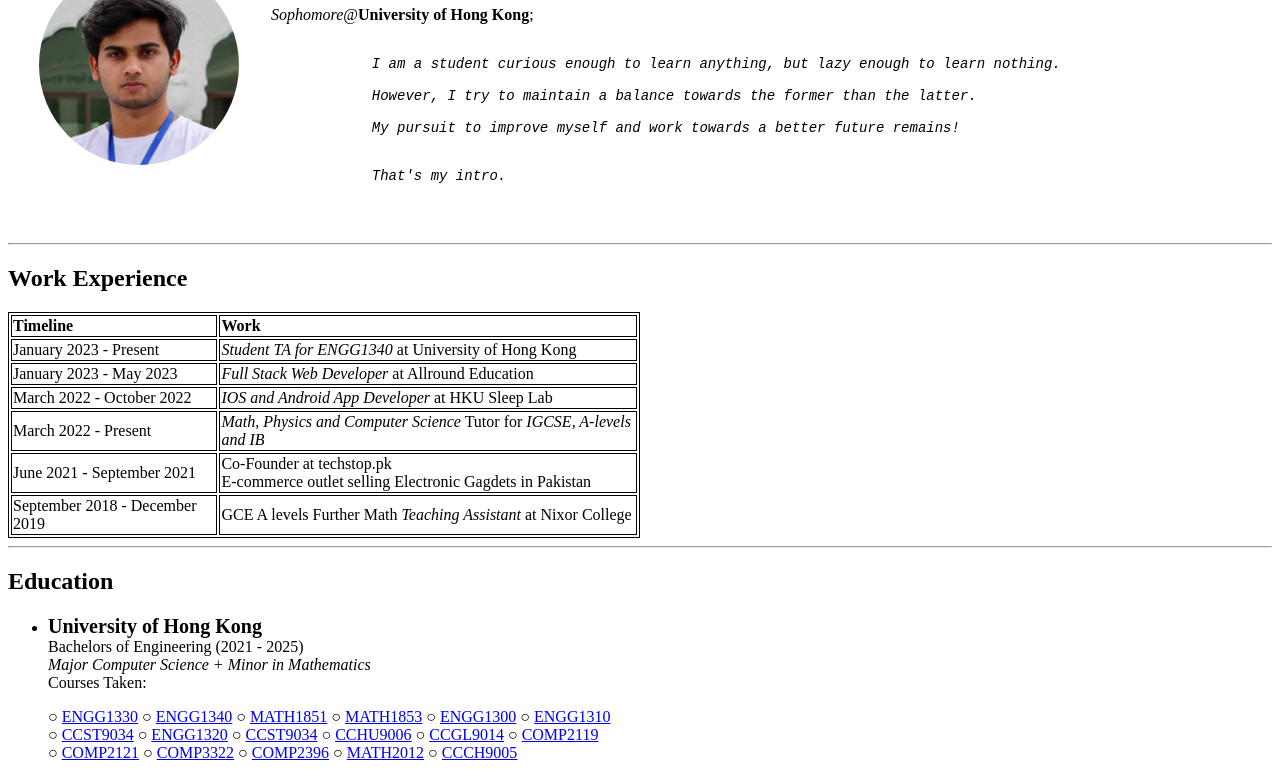
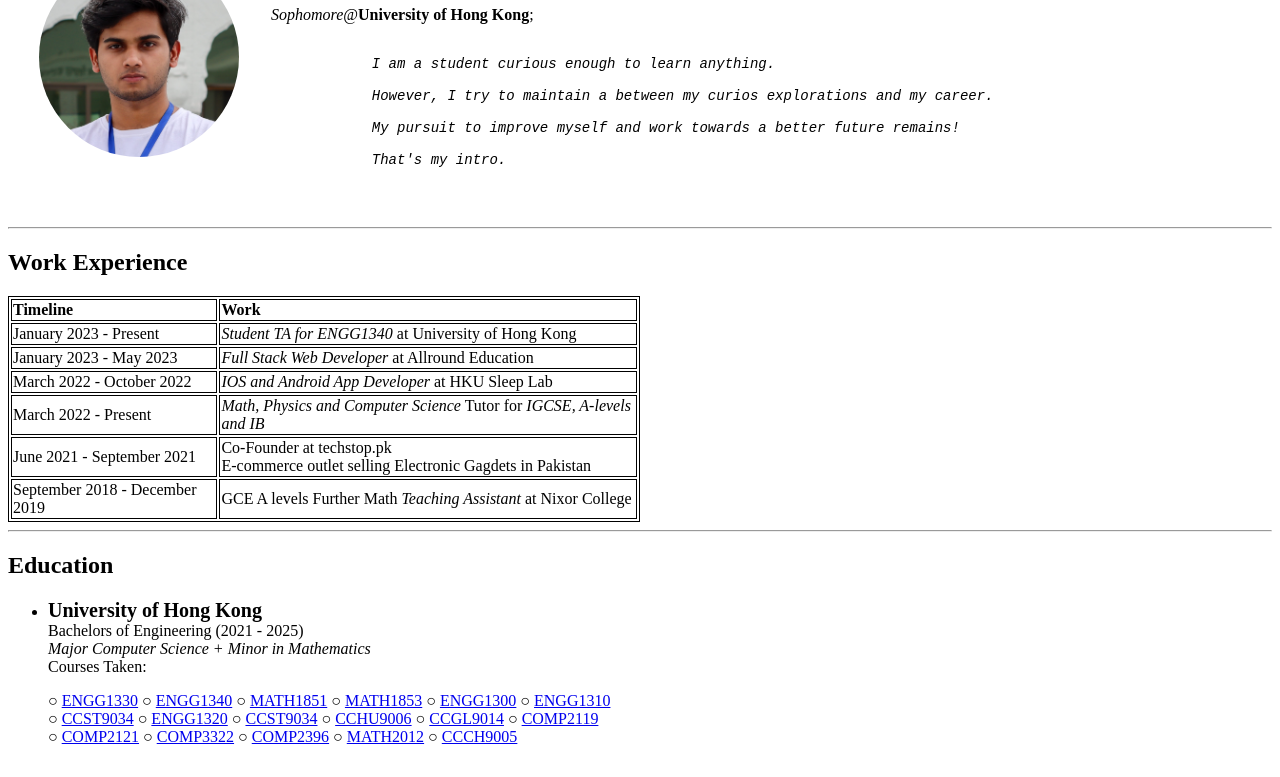
Before and after one commit to jam-khan/personal-webpage, a plain HTML site: page index.html in a window 1280 px wide. Shown: the part 109-886 px from the top of the page. Drawn offline with Linux system fonts and the light colour scheme.

Commit message:
Update index.html

```diff
--- a/index.html
+++ b/index.html
@@ -43,12 +43,11 @@
           <div style="margin: auto">
             <pre style="font-size: 14px; font-style: italic">
 
-            I am a student curious enough to learn anything, but lazy enough to learn nothing.
+            I am a student curious enough to learn anything.
 
-            However, I try to maintain a balance towards the former than the latter.
+            However, I try to maintain a between my curios explorations and my career.
 
             My pursuit to improve myself and work towards a better future remains!
-
 
             That's my intro.
         </pre
```
